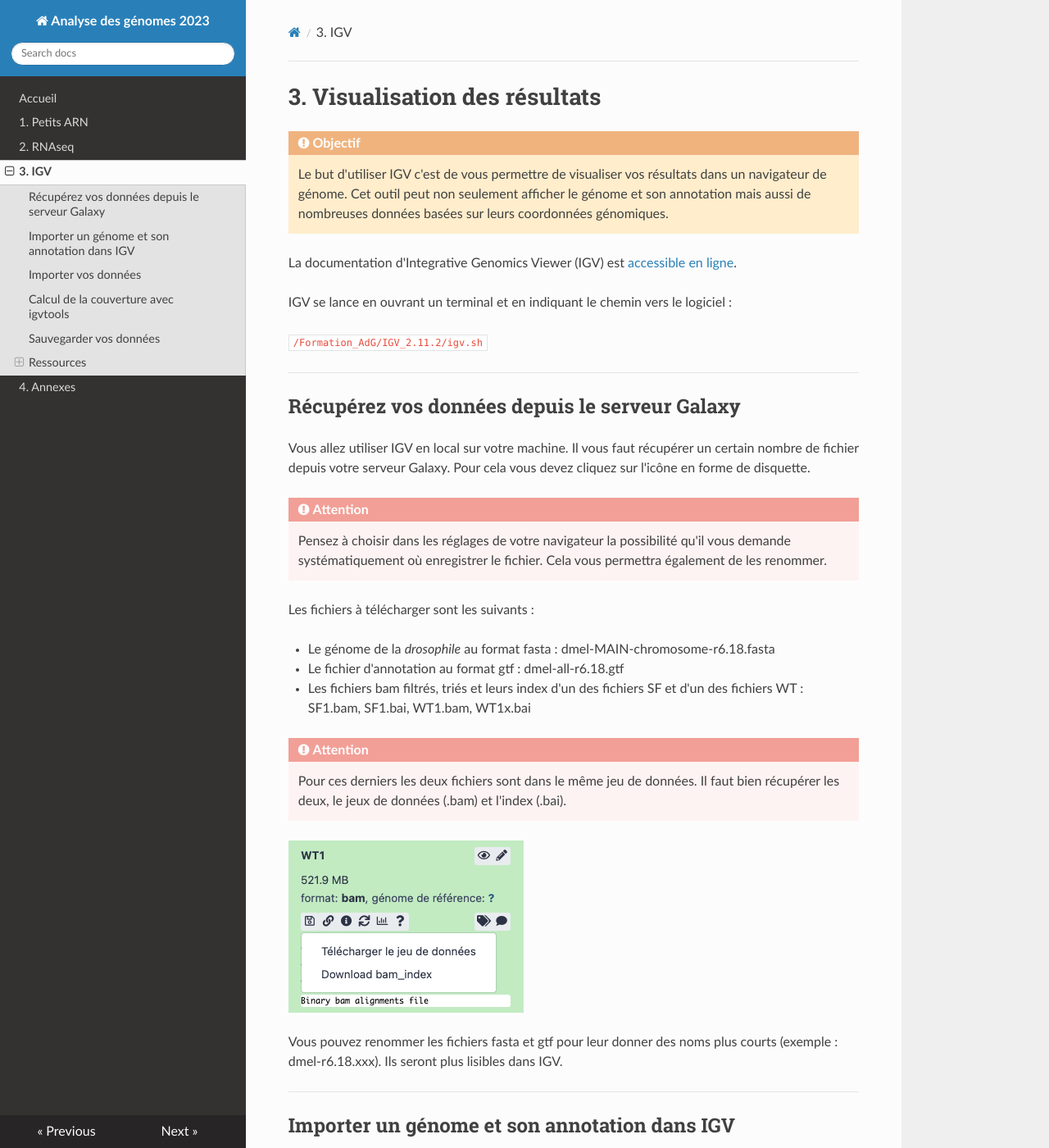
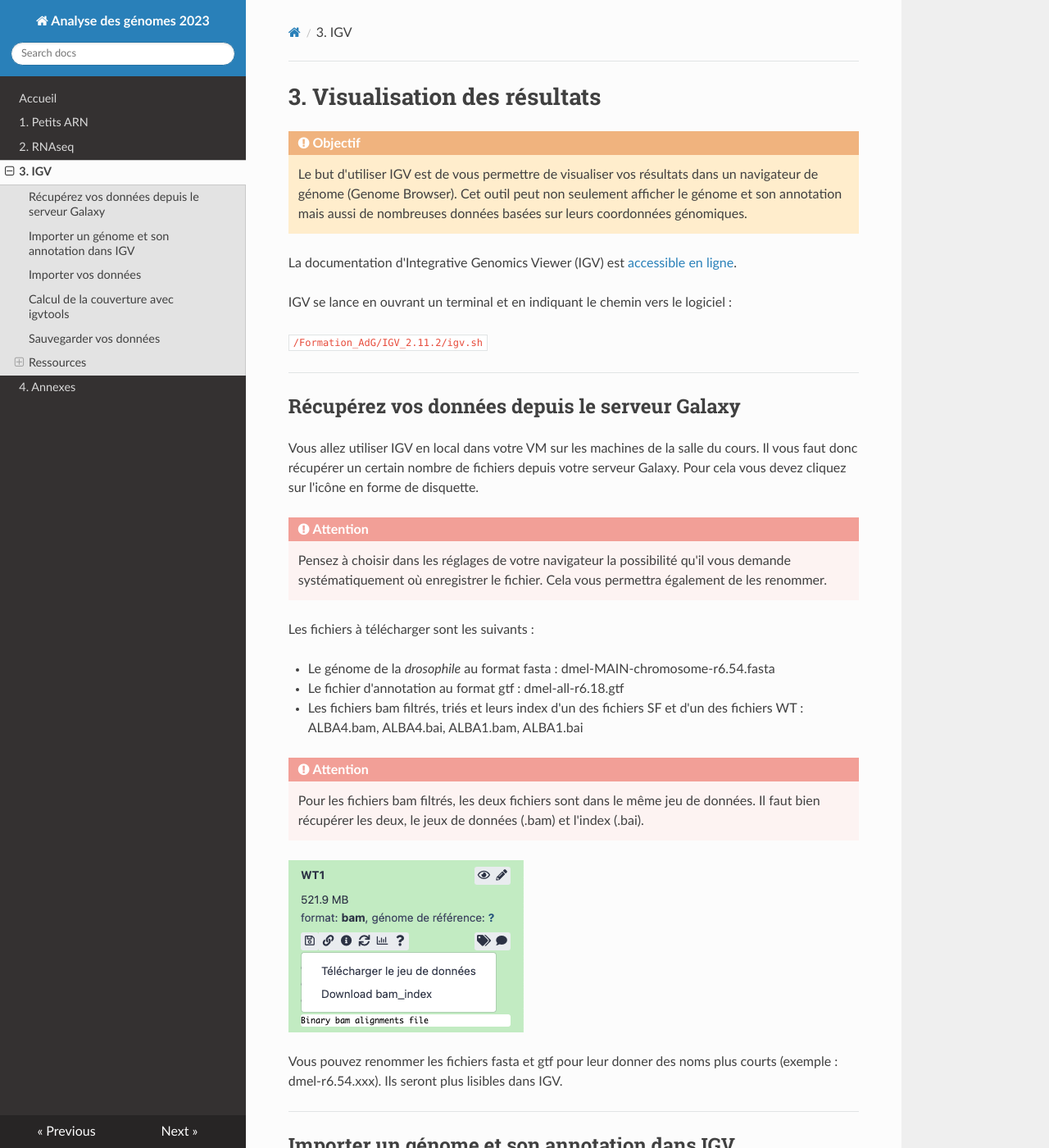
Before and after one commit to slecrom/AG2024, an MkDocs documentation site: the page built from docs/igv.md, in a window 1280 px wide and 1400 px high. Shown: the whole window at 82% size. Built offline with MkDocs 1.6.1, drawn with Linux system fonts in a browser that asks for light colours; nearby versions of some CDN libraries.

Commit message:
Documentation update

```diff
--- a/docs/igv.md
+++ b/docs/igv.md
@@ -2,7 +2,7 @@
 
 !!! attention "Objectif"
 
-	Le but d'utiliser IGV c'est de vous permettre de visualiser vos résultats dans un navigateur de génome. Cet outil peut non seulement afficher le génome et son annotation mais aussi de nombreuses données basées sur leurs coordonnées génomiques.
+	Le but d'utiliser IGV est de vous permettre de visualiser vos résultats dans un navigateur de génome (Genome Browser). Cet outil peut non seulement afficher le génome et son annotation mais aussi de nombreuses données basées sur leurs coordonnées génomiques.
 
 La documentation d'Integrative Genomics Viewer (IGV) est [accessible en ligne](https://software.broadinstitute.org/software/igv/).
 
@@ -14,7 +14,7 @@ IGV se lance en ouvrant un terminal et en indiquant le chemin vers le logiciel :
 --------------------------------------------------------------------------------
 ## Récupérez vos données depuis le serveur Galaxy
 
-Vous allez utiliser IGV en local sur votre machine. Il vous faut récupérer un certain nombre de fichier depuis votre serveur Galaxy. Pour cela vous devez cliquez sur l'icône en forme de disquette.
+Vous allez utiliser IGV en local dans votre VM sur les machines de la salle du cours. Il vous faut donc récupérer un certain nombre de fichiers depuis votre serveur Galaxy. Pour cela vous devez cliquez sur l'icône en forme de disquette.
 
 !!! danger "Attention"
 
@@ -23,17 +23,17 @@ Vous allez utiliser IGV en local sur votre machine. Il vous faut récupérer un
 
 Les fichiers à télécharger sont les suivants :
 
-- Le génome de la *drosophile* au format fasta : dmel-MAIN-chromosome-r6.18.fasta
+- Le génome de la *drosophile* au format fasta : dmel-MAIN-chromosome-r6.54.fasta
 - Le fichier d'annotation au format gtf : dmel-all-r6.18.gtf
-- Les fichiers bam filtrés, triés et leurs index d'un des fichiers SF et d'un des fichiers WT : SF1.bam, SF1.bai, WT1.bam, WT1x.bai
+- Les fichiers bam filtrés, triés et leurs index d'un des fichiers SF et d'un des fichiers WT : ALBA4.bam, ALBA4.bai, ALBA1.bam, ALBA1.bai
 
 !!! danger "Attention"
 
-	Pour ces derniers les deux fichiers sont dans le même jeu de données. Il faut bien récupérer les deux, le jeux de données (.bam) et l'index (.bai).
+	Pour les fichiers bam filtrés, les deux fichiers sont dans le même jeu de données. Il faut bien récupérer les deux, le jeux de données (.bam) et l'index (.bai).
 
 ![Télécharger les fichiers bam](img/igv/galaxy_download.png "Télécharger les fichiers bam")
 
-Vous pouvez renommer les fichiers fasta et gtf pour leur donner des noms plus courts (exemple : dmel-r6.18.xxx). Ils seront plus lisibles dans IGV.
+Vous pouvez renommer les fichiers fasta et gtf pour leur donner des noms plus courts (exemple : dmel-r6.54.xxx). Ils seront plus lisibles dans IGV.
 
 
 --------------------------------------------------------------------------------
@@ -57,7 +57,7 @@ Sauvegardez votre session.
 --------------------------------------------------------------------------------
 ## Importer vos données
 
-IGV vous permet de visualiser un grand nombre de types de données. À chaque type correspond un ou des formats de fichiers. Les annotations peuvent être en gff, gtf ou bed, les données quantitatives doivent être au format wig, les données d'alignement doivent être en sam ou en bam. La description précise de chacun des types de fichiers supportés est [disponible sur le site d'IGV](http://www.broadinstitute.org/software/igv/FileFormats).
+IGV vous permet de visualiser un grand nombre de types de données. À chaque type correspond un ou des formats de fichiers. Les annotations peuvent être en gff, gtf ou bed, les données quantitatives doivent être au format wig, les données d'alignement doivent être en sam ou en bam. La description précise de chacun des types de fichiers supportés est [disponible sur le site d'IGV](https://igv.org/doc/desktop/#FileFormats/DataTracks/).
 
 Si vos fichiers sont correctement formatés, vous pouvez directement importer vos données dans votre session IGV. Il suffit d'aller dans le menu "File" et choisir "Load from File".
 
```
Also changed, not shown: docs/rnaseq.md (+36 -39 lines), docs/srna.md (+13 -8 lines).
